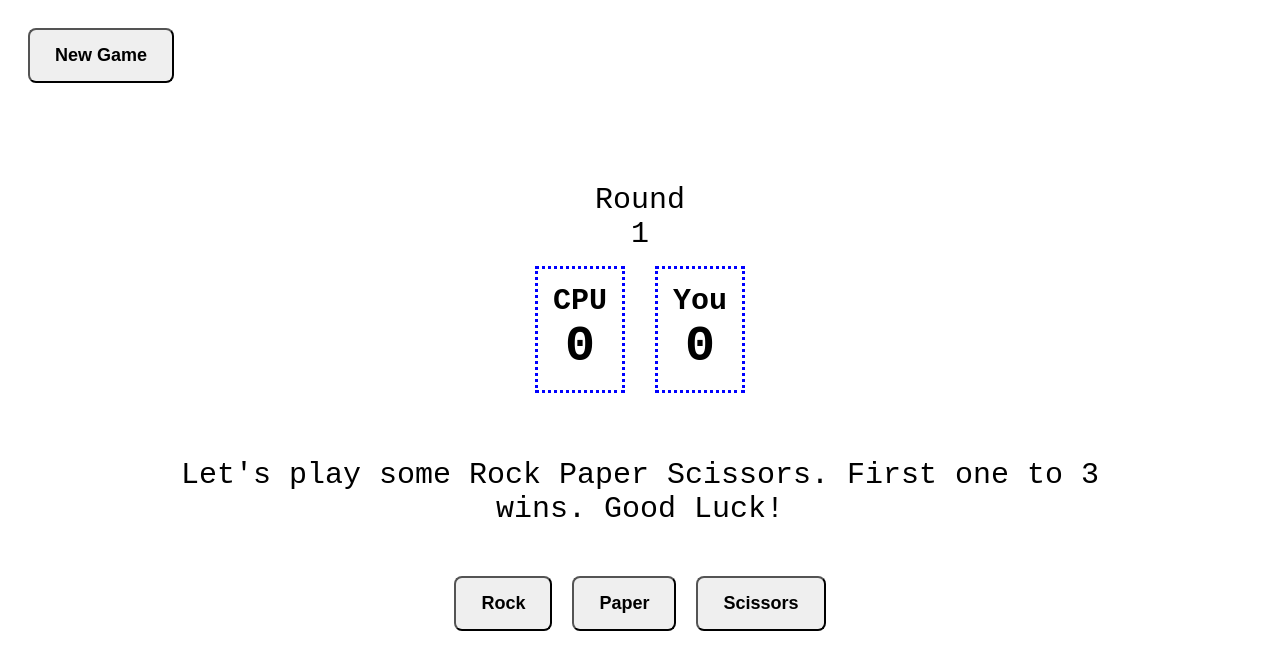
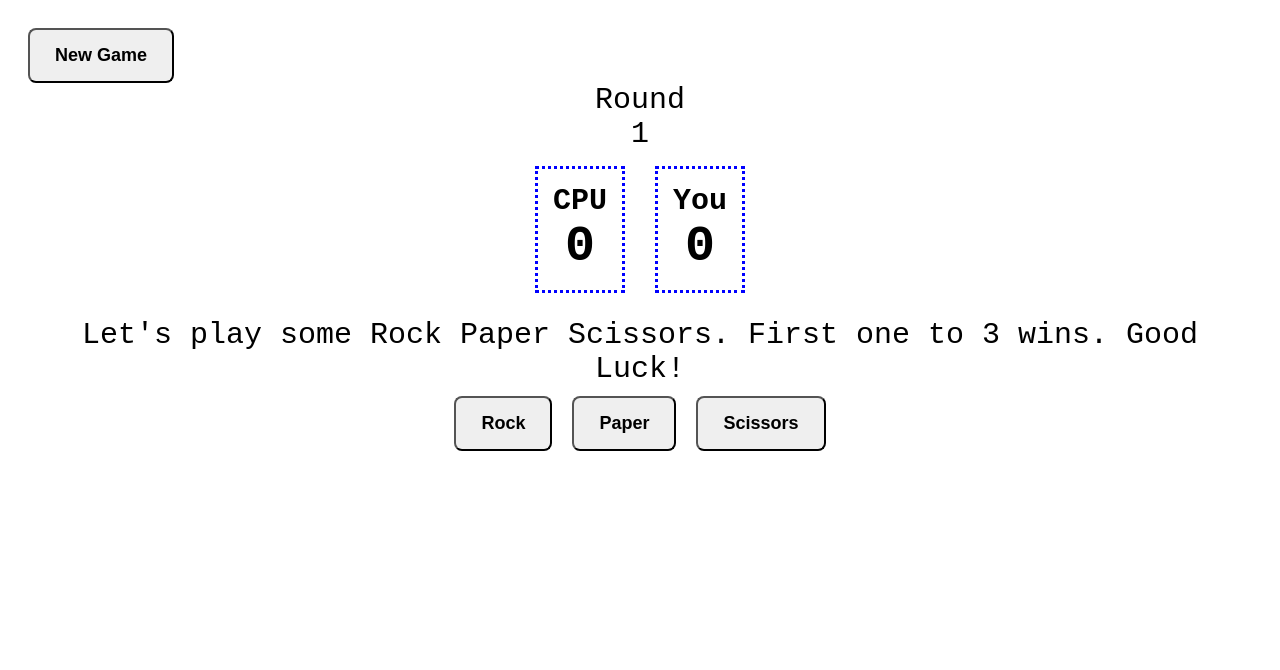
Before and after one commit to blrbb/rps, a plain HTML site: page index.html in a window 1280 px wide. Drawn offline with Linux system fonts and the light colour scheme.

Commit message:
Fixed container size issues with CSS

```diff
--- a/style.css
+++ b/style.css
@@ -2,14 +2,17 @@ body {
     font-family: monospace;
     padding: 20px;
     font-size: 30px;
+    max-width: 100vw;
+    max-height: 100vh;
 }
 
 #game-container {
     display: flex;
     flex-direction: column;
-    justify-content: space-around;
+    justify-content: space-between;
+    /*min-height: 100vh;*/
     align-items: center;
-    margin: 100px;
+    /*padding: 5% 5%;*/
 }
 #scoreboard {
     display: flex;
@@ -32,6 +35,7 @@ body {
      padding: 15px 25px;
      font-size: large;
      border-radius: 8px;
+     max-width: 30vw;
  }
  .scorecard{
      flex: 100px;
@@ -42,7 +46,7 @@ body {
      font-weight: bold;
  }
  #round-results {
-     margin: 50px auto;
+
  }
 
  .score {
@@ -50,4 +54,5 @@ body {
  }
  #round-results{
      text-align: center;
+     margin: 10px 10px;
  }
```
